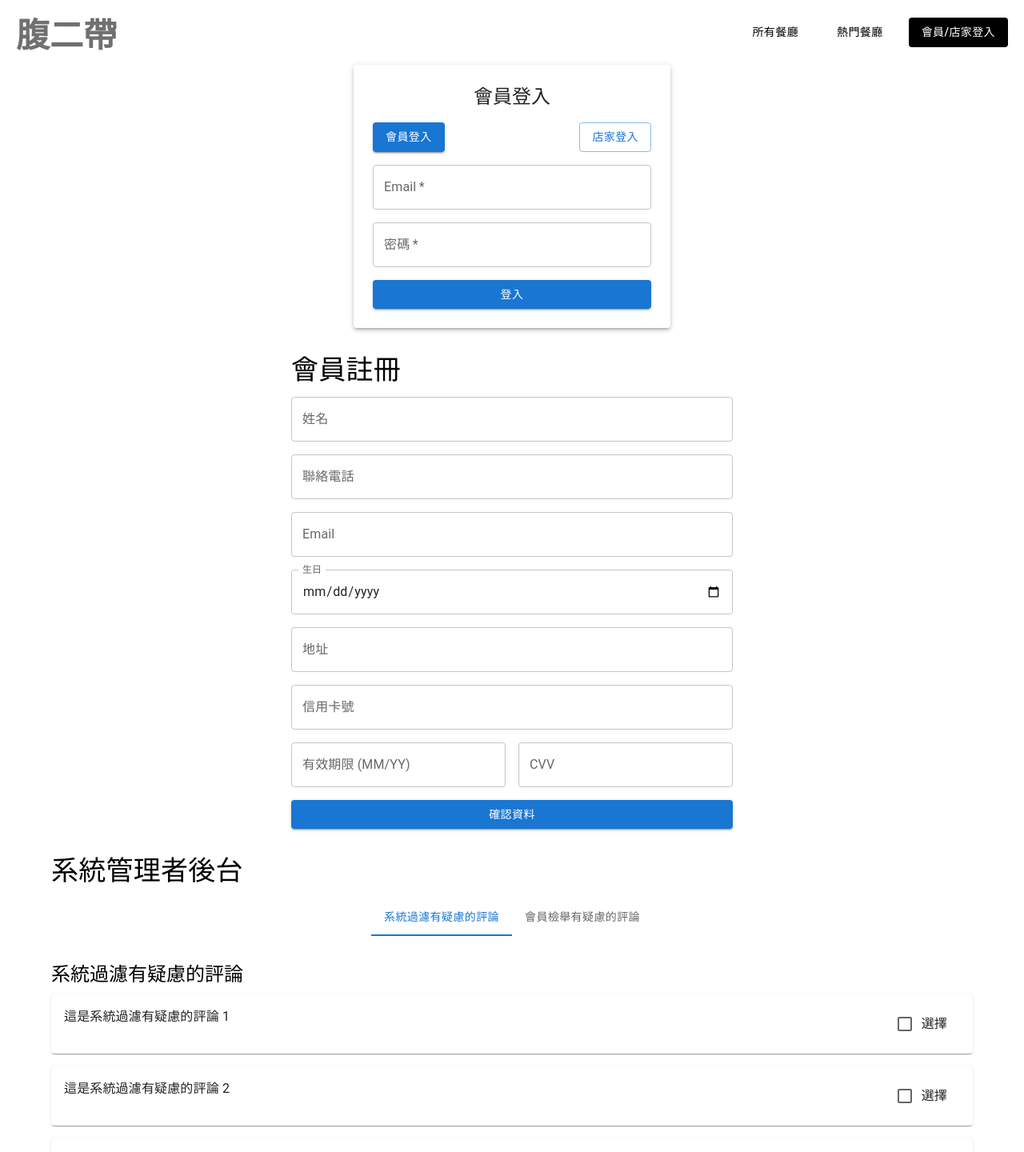
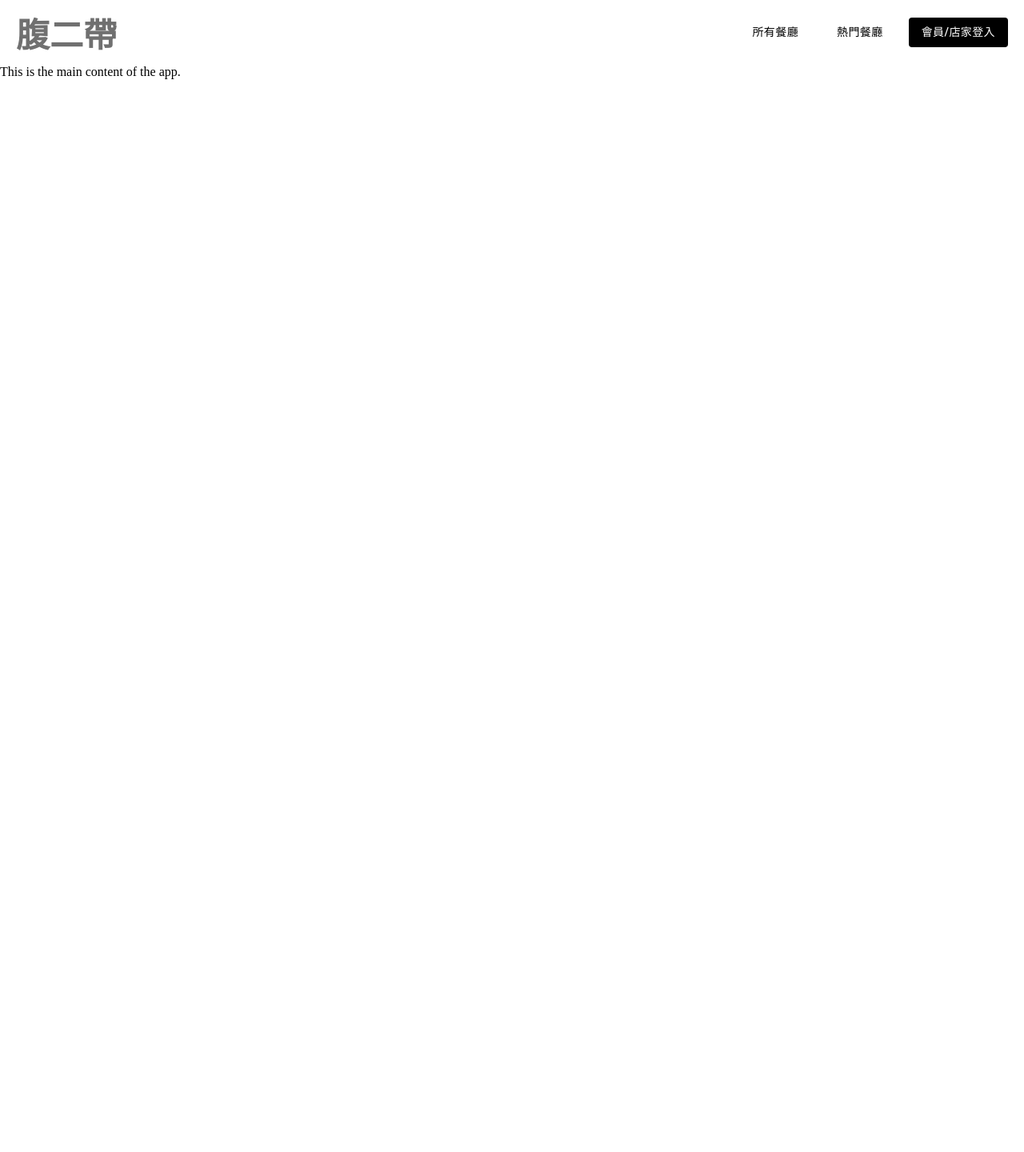
Before and after one commit to K-0606/richfood-my-react, a React (Vite) app: page / in a window 1280 px wide. Shown: the top 1440 px of the page at 80% size. After the commit the page ends 800 px from the top, so only its background shows below. Built offline with nearby package versions, Linux system fonts and the light colour scheme.

Commit message:
設定好Router的路徑及新增ErrorPage.jsx

```diff
--- a/package.json
+++ b/package.json
@@ -16,7 +16,8 @@
     "@mui/lab": "^6.0.0-beta.22",
     "@mui/material": "^6.3.1",
     "react": "^18.2.0",
-    "react-dom": "^18.2.0"
+    "react-dom": "^18.2.0",
+    "react-router-dom": "^7.1.1"
   },
   "devDependencies": {
     "@types/react": "^18.2.64",
--- a/src/App.jsx
+++ b/src/App.jsx
@@ -3,19 +3,59 @@ import reactLogo from './assets/react.svg'
 import viteLogo from '/vite.svg'
 import LoginPage from './pages/LoginPage'
 import './App.css';
-import Header from "./components/layout/Header"
+
 import MemberRegister from './pages/MemberRegister';
+import MemberLoginPage from './pages/MemberLoginPage'
+import { createBrowserRouter, RouterProvider} from "react-router-dom"
+import Home from './pages/Home';
 import SystemManage from './pages/SystemManage';
+import BookPage from './pages/BookPage';
+import ContactUsPage from './pages/ContactUsPage';
+import PaymentPage from './pages/PaymentPage';
+import ErrorPage from './pages/ErrorPage';
 
 
+
+const router = createBrowserRouter([
+  {
+    path: "/book",
+    element: <BookPage/>
+  },
+  {
+    path: "/contactUs",
+    element: <ContactUsPage/>
+  },
+  {
+    path: "/",
+    element: <Home/>,
+    errorElement: <ErrorPage/>
+  },
+  {
+    path: "/login",
+    element: <LoginPage/>
+  },
+  {
+    path: "/memberLoginPage",
+    element: <MemberLoginPage/>
+  },
+  {
+    path: "/memberRegister",
+    element: <MemberRegister/>
+  },
+  {
+    path: "/paymentPage",
+    element: <PaymentPage/>
+  },
+  {
+    path: "/systemManage",
+    element: <SystemManage/>
+  }
+])
 
 function App() {
   return (
     <>
-      <LoginPage/>
-      <MemberRegister/>
-
-     <SystemManage/>
+      <RouterProvider router={router}/>
     </>
   )
 }
--- /dev/null
+++ b/src/pages/ErrorPage.jsx
@@ -0,0 +1,11 @@
+import { Link } from "react-router-dom";
+
+export default function ErrorPage (){
+    return (
+        <div>
+            <h1>The path is no exit</h1>
+            <h2>back to home</h2>
+            <Link to="/">Go Home</Link>
+        </div>
+    )
+}
--- a/src/pages/Home.jsx
+++ b/src/pages/Home.jsx
@@ -1,10 +1,11 @@
 import React from 'react';
-import Header from './Header';  // 導入 Header 組件
+import Header from '../components/layout/Header';
+
 
 const Home = () => {
   return (
     <div>
-      <Header />
+      <Header/>
       <p>This is the main content of the app.</p>
     </div>
   );
```
Also changed, not shown: src/pages/BookPage.jsx (+7 -0 lines), src/pages/ContactUsPage.jsx (+7 -0 lines), src/pages/MemberLoginPage.jsx (+7 -0 lines), src/pages/PaymentPage.jsx (+7 -0 lines), src/pages/PopularPage.jsx (+7 -0 lines), src/pages/SearchPage.jsx (+7 -0 lines), src/pages/StoreLoginPage.jsx (+7 -0 lines), src/pages/StorePage.jsx (+7 -0 lines), 1 other file (tests, documents, lock files or other folders).
